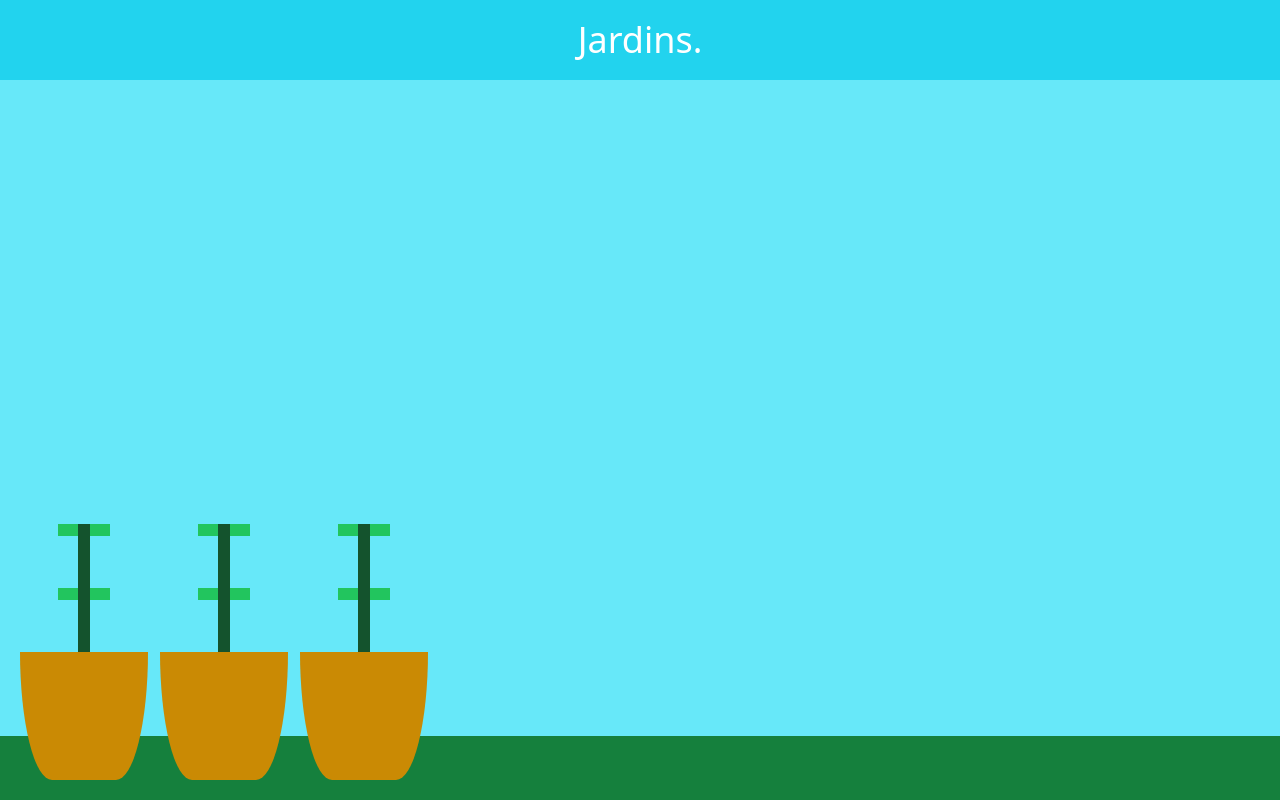
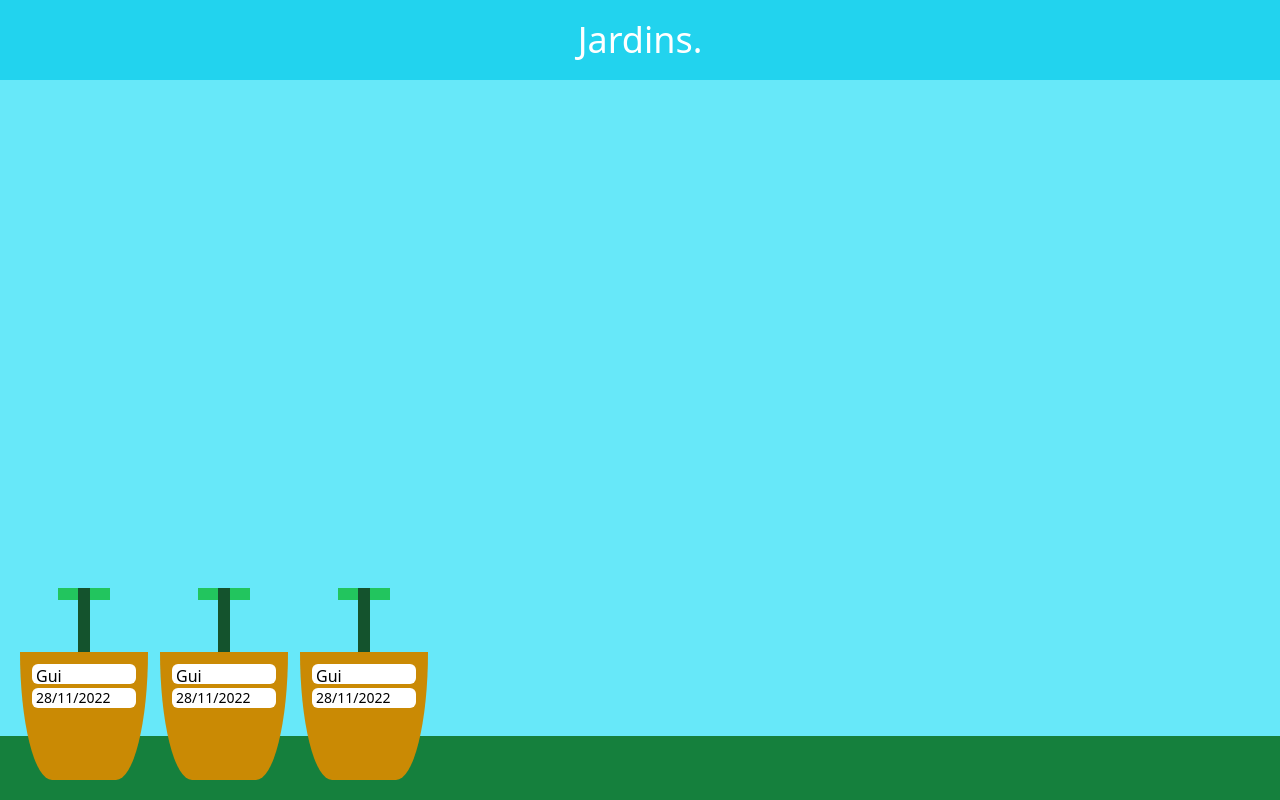
Before and after one commit to guilherme-gjv/jardins, a React (Create React App) app: page / in a window 1280 px wide. Built offline with nearby package versions, Linux system fonts and the light colour scheme.

Commit message:
feat: pot name&date tags and vegetals mapping by date

```diff
--- a/src/TheGarden.tsx
+++ b/src/TheGarden.tsx
@@ -2,14 +2,16 @@ import React from "react";
 import Plant from "./components/Plant/Plant";
 
 const TheGarden: React.FC = () => {
+  const date = new Date(Date.now());
+  const name = "Gui";
   return (
     <div className="bg-cyan-400 text-white text-center h-screen flex flex-col">
       <h1 className="mt-5 mb-auto text-4xl">Jardins.</h1>
       <div className="bg-cyan-300 h-[90vh] w-full pt-10 flex flex-col justify-end">
         <div className="bg-green-700 z-50 w-full h-16 px-5 pb-5 flex flex-row  items-end justify-start space-x-3">
-          <Plant />
-          <Plant />
-          <Plant />
+          <Plant name={name} date={date} />
+          <Plant name={name} date={date} />
+          <Plant name={name} date={date} />
         </div>
       </div>
     </div>
--- a/src/components/Plant/Plant.tsx
+++ b/src/components/Plant/Plant.tsx
@@ -2,14 +2,29 @@ import React from "react";
 import Pot from "./Pot";
 import Vegetal from "./Vegetal";
 
-const Plant: React.FC = () => {
+export interface IPlantProps {
+  name: string;
+  date: Date;
+}
+
+const Plant: React.FC<IPlantProps> = ({ name, date }) => {
+  const SECONDS_IN_A_DAY = 86400;
+  const numberOfVegetals: number =
+    Math.floor(
+      (new Date(Date.now()).getTime() - date.getTime()) /
+        1000 /
+        SECONDS_IN_A_DAY
+    ) + 1;
+  let vegetals = [];
+  for (let i = 0; i < numberOfVegetals; i++) {
+    vegetals.push(<Vegetal />);
+  }
   return (
     <div className="relative w-32">
       <div id="vegetal" className="relative flex flex-col items-center">
-        <Vegetal />
-        <Vegetal />
+        {vegetals}
       </div>
-      <Pot />
+      <Pot name={name} date={date} />
     </div>
   );
 };
--- a/src/components/Plant/Pot.tsx
+++ b/src/components/Plant/Pot.tsx
@@ -1,11 +1,27 @@
 import React from "react";
 
-const Pot: React.FC = () => (
-  <div id="pot" className="flex flex-row">
-    <div className="bg-yellow-600 h-32 w-8 rounded-bl-[100%]"></div>
-    <div className="bg-yellow-600 h-32 w-16 "></div>
-    <div className="bg-yellow-600 h-32 w-8 rounded-br-[100%]"></div>
-  </div>
-);
+export interface IPotProps {
+  name: string;
+  date: Date;
+}
+
+const Pot: React.FC<IPotProps> = ({ name, date }) => {
+  return (
+    <div id="pot" className="relative flex flex-row">
+      <div className="bg-yellow-600 h-32 w-8 rounded-bl-[100%]"></div>
+      <div className="bg-yellow-600 h-32 w-16 flex flex-col items-center">
+        <div className="w-32 h-full p-3 space-y-1 z-50 overflow-hidden">
+          <p className="bg-white text-black px-1 text-left text-md max-h-5 my-auto rounded-md whitespace-nowrap">
+            {name}
+          </p>
+          <p className="bg-white text-sm text-black px-1 text-left rounded-md">
+            {date.toLocaleDateString("en-GB")}
+          </p>
+        </div>
+      </div>
+      <div className="bg-yellow-600 h-32 w-8 rounded-br-[100%]"></div>
+    </div>
+  );
+};
 
 export default Pot;
```
